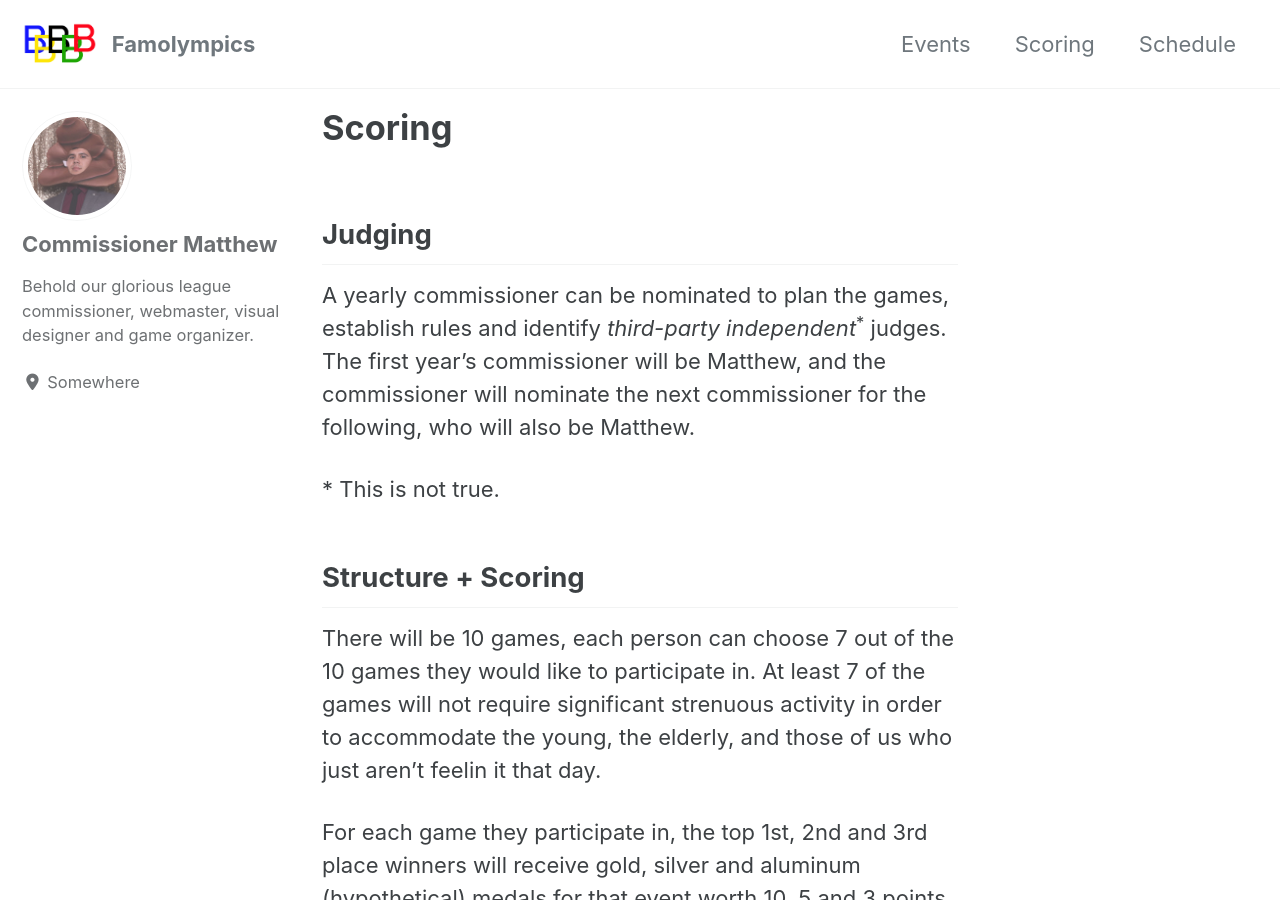
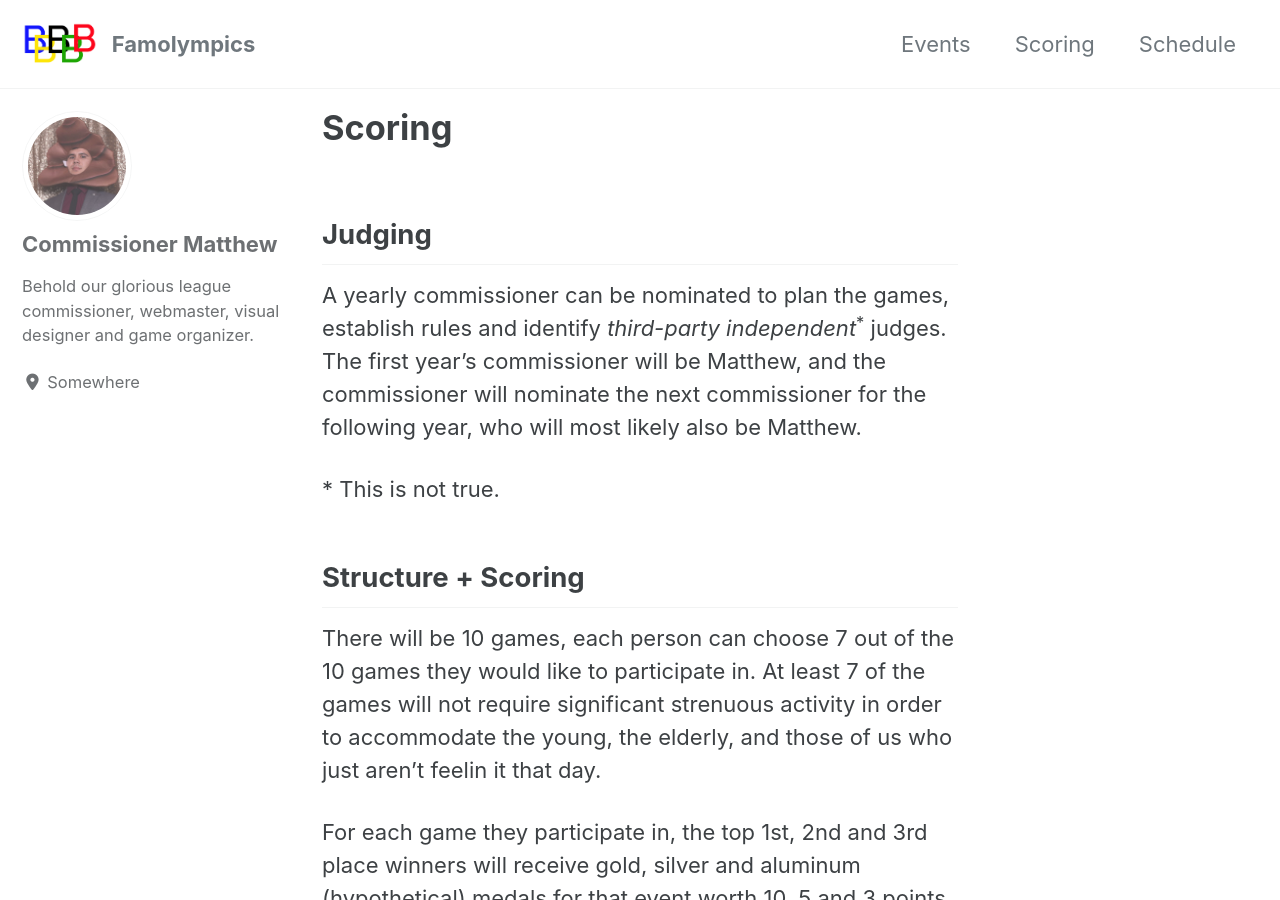
Before and after one commit to mwburke/famolympics, a Jekyll site: the page built from _pages/scoring.md, in a window 1280 px wide and 900 px high. Built offline with Jekyll 4.4.1, drawn with Linux system fonts in a browser that asks for light colours; cached includes are drawn as plain includes; nearby versions of some CDN libraries.

```diff
--- a/_pages/scoring.md
+++ b/_pages/scoring.md
@@ -6,7 +6,7 @@
 
 ## Judging
 
-A yearly commissioner can be nominated to plan the games, establish rules and identify *third-party independent*<sup>*</sup> judges. The first year's commissioner will be Matthew, and the commissioner will nominate the next commissioner for the following, who will also be Matthew.
+A yearly commissioner can be nominated to plan the games, establish rules and identify *third-party independent*<sup>*</sup> judges. The first year's commissioner will be Matthew, and the commissioner will nominate the next commissioner for the following year, who will most likely also be Matthew.
 
 \* This is not true.
 
```
